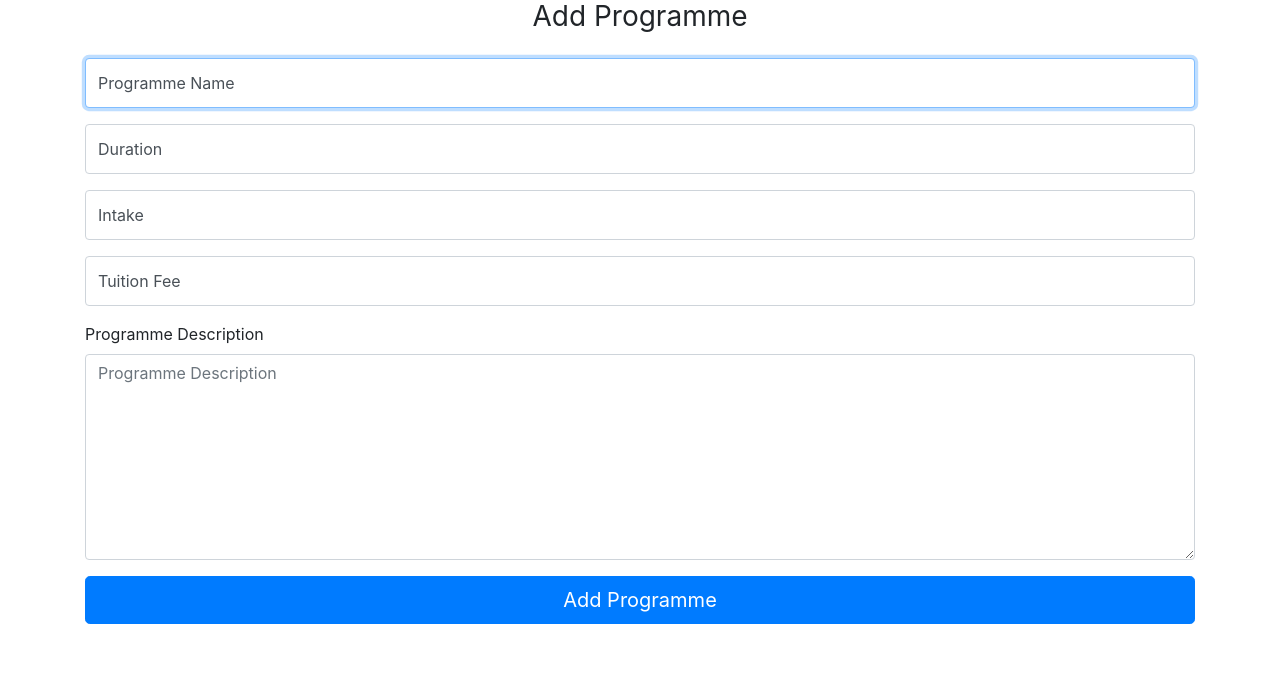
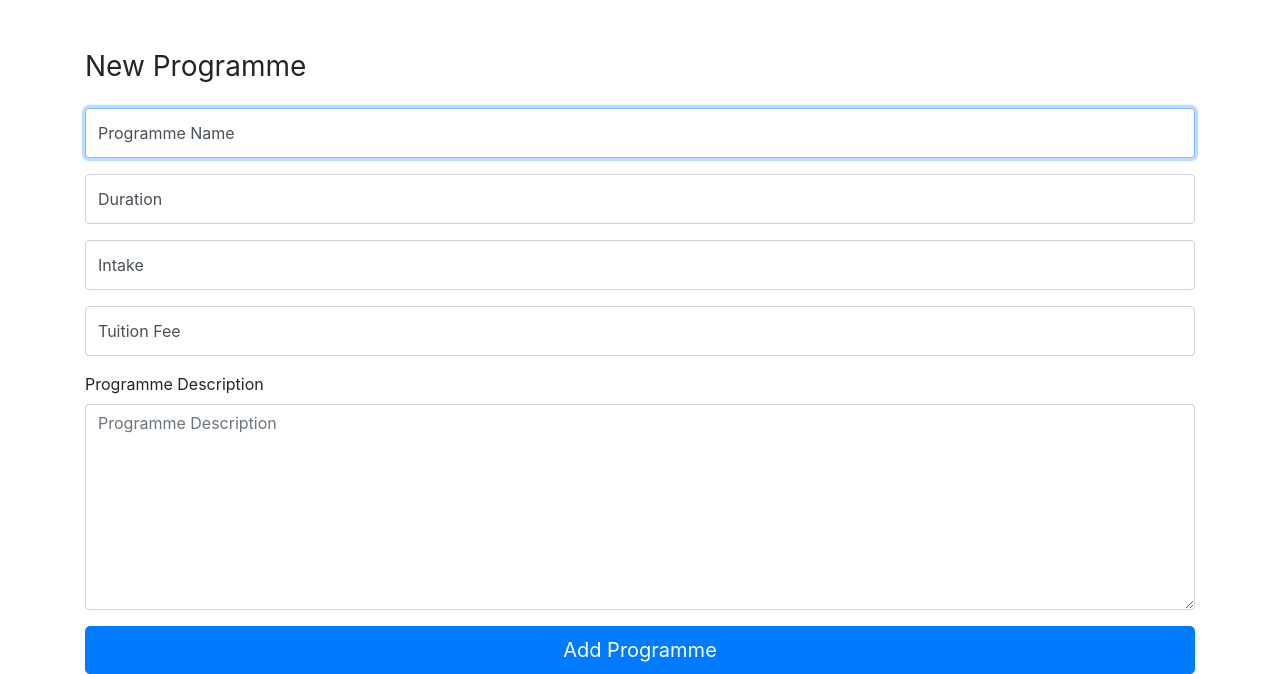
Before and after one commit to nglei/EasyEnroll210, a PHP site: page /html/addProgramme.html in a window 1280 px wide. Shown: the part 398-1072 px from the top of the page. Before the commit the page ends 1022 px from the top, so only its background shows below. Run offline with PHP 8.4, Linux system fonts and the light colour scheme; some libraries are stand-ins or nearby versions.

Commit message:
update add Programme

```diff
--- a/css/addProgramme.css
+++ b/css/addProgramme.css
@@ -90,8 +90,9 @@
 }
 
 
-.login{
-    left: 50%;
+.addProgramme{
+  padding-top: 50px;
+  /*  left: 50%;
     top: 50%;
     position: absolute;
     -webkit-transform: translate3d(-50%, -50%, 0);
@@ -102,7 +103,7 @@
     max-width: 500px;
     padding: 50px;
     margin: auto;
-    border-radius: 25px;
+    border-radius: 25px;*/
 }
 
 .form-signin{
--- a/html/addProgramme.html
+++ b/html/addProgramme.html
@@ -57,8 +57,8 @@
 
 
       <form class="form-add-programme">
-        <div class="text-center mb-4">
-          <h1 class="h3 mb-3 font-weight-normal">Add Programme</h1>
+        <div class="mb-4">
+          <h1 class="h3 mb-3 font-weight-normal">New Programme</h1>
         </div>
 
         <div class="form-label-group">
```
